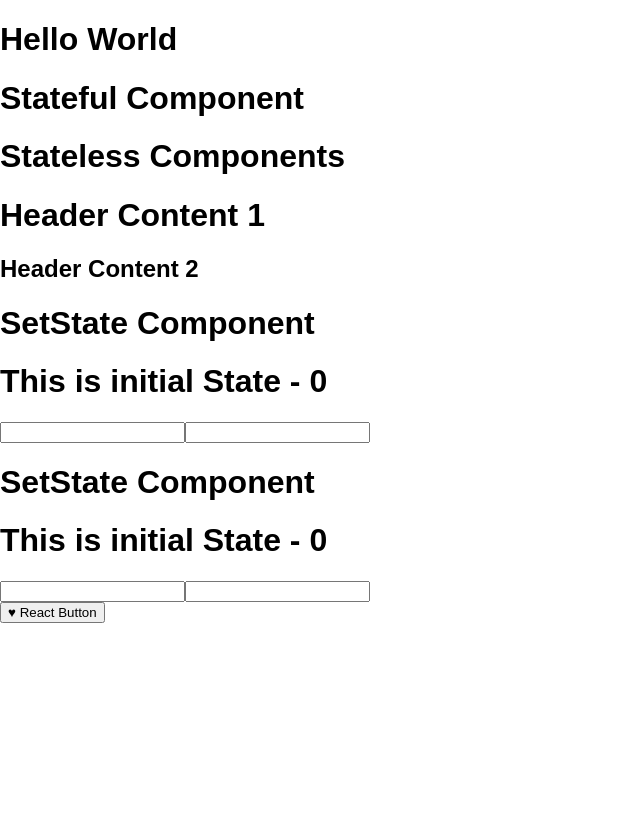
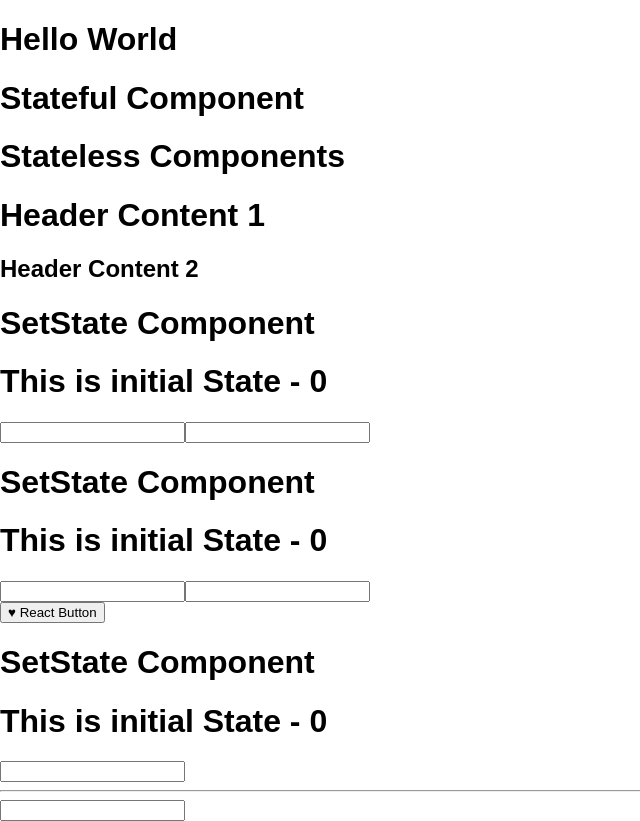
Before and after one commit to teck7/React-Web-App, a React (Create React App) app in the folder react-app/: page / in a window 1280 px wide. Shown: the whole page, without its empty margins (0-640 px from the left). Before the commit the page ends 800 px from the top, so only its background shows below. Built offline with nearby package versions, Linux system fonts and the light colour scheme.

Commit message:
create MotherRefactor component with refactor setState

```diff
--- a/react-app/src/App.js
+++ b/react-app/src/App.js
@@ -5,6 +5,7 @@ import Header from './components/Header'
 import SetState from './components/SetState'
 import Mother from './components/Mother'
 import ButtonMother from './components/ButtonMother'
+import MotherRefactor from './components/MotherRefactor'
 
 class App extends Component {
   render() {
@@ -17,6 +18,7 @@ class App extends Component {
         <SetState />
         <Mother />
         <ButtonMother />
+        <MotherRefactor />
       </div>
     );
   }
--- a/react-app/src/components/ChildrenNumber.js
+++ b/react-app/src/components/ChildrenNumber.js
@@ -1,9 +1,9 @@
 import React from 'react';
 
-const Children = (props) =>
+const ChildrenNumber = (props) =>
 
   <input type="Number"
          onChange={props.updateStateNumber}
   />
 
-export default Children
+export default ChildrenNumber
--- a/react-app/src/components/ChildrenText.js
+++ b/react-app/src/components/ChildrenText.js
@@ -1,9 +1,9 @@
 import React from 'react';
 
-const Children = (props) =>
+const ChildrenText = (props) =>
 
   <input type="text"
          onChange={props.updateStateText}
   />
 
-export default Children
+export default ChildrenText
--- /dev/null
+++ b/react-app/src/components/MotherRefactor.js
@@ -0,0 +1,40 @@
+import React from 'react';
+
+class MotherRefactor extends React.Component {
+  constructor() {
+    super();
+    this.state = {
+      initialStateText: "This is initial State",
+      initialStateNumber: 0
+    }
+  }
+
+  // Update function
+  update() {
+      this.setState({
+        initialStateText: this.refs.textOnly.value,
+        initialStateNumber: this.refs.numberOnly.value
+      })
+  }
+
+  render() {
+    return (
+      <div>
+        <h1>SetState Component</h1>
+        <h1>{this.state.initialStateText} - {this.state.initialStateNumber}</h1>
+        <input ref="textOnly"
+               type="text"
+               onChange={this.update.bind(this)}
+        />
+      <hr />
+        <input
+               ref="numberOnly"
+               type="number"
+               onChange={this.update.bind(this)}
+        />
+      </div>
+    )
+  }
+}
+
+export default MotherRefactor
```
Also changed, not shown: 1 other file (tests, documents, lock files or other folders).
